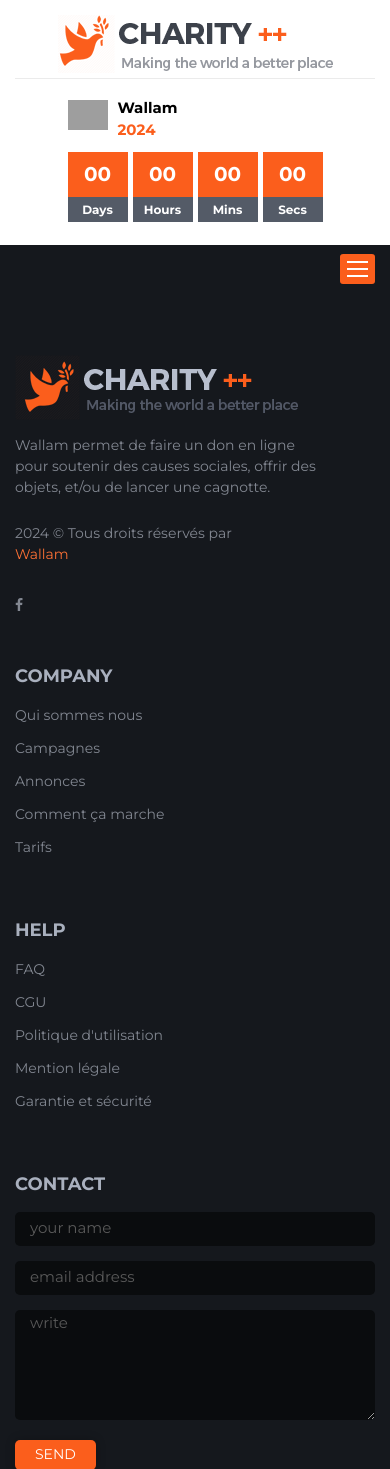
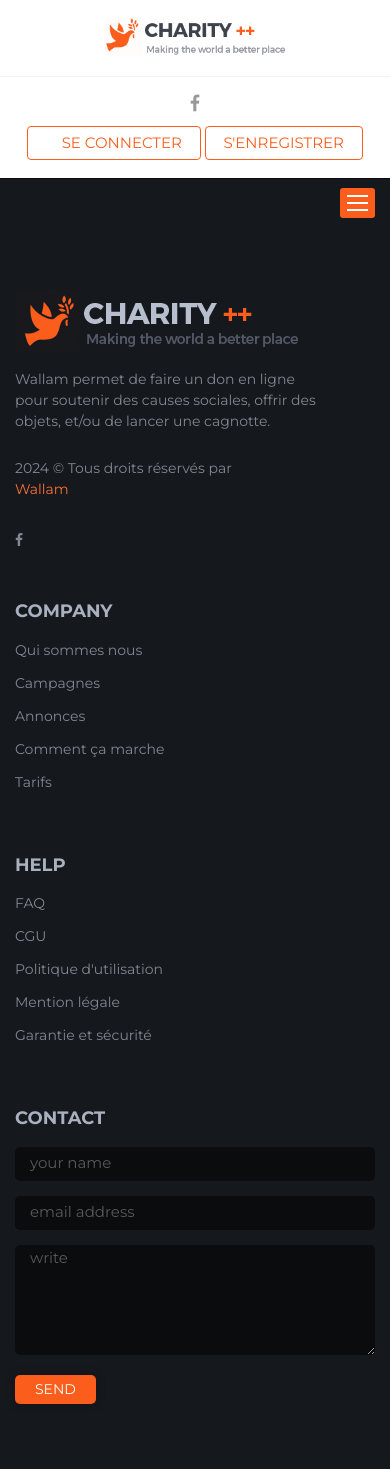
Before and after one commit to annemava/wallam, a Django app: page /annonce in a window 390 px wide. Shown: the top 1469 px of the page. After the commit the page ends 1404 px from the top, so only its background shows below. Run offline with Django 5.2, Linux system fonts and the light colour scheme; some libraries are stand-ins or nearby versions; some web fonts are replaced; grey boxes are pictures that could not be loaded.

Commit message:
new changes

```diff
--- a/core/views.py
+++ b/core/views.py
@@ -17,3 +17,11 @@ class CagnottePageView(TemplateView):
 
 class ErrorPageView(TemplateView):
     template_name = 'error-404.html'
+
+
+class LoginPageView(TemplateView):
+    template_name = 'account/login.html'
+
+
+class RegisterPageView(TemplateView):
+    template_name = 'account/register.html'
--- a/templates/annonce.html
+++ b/templates/annonce.html
@@ -2,6 +2,15 @@
 {% load static %}
 {% block title %} Wallam | Créer une annonce {% endblock %}
 {% block menu %}
+<ul class="nav navbar-nav">
+    <li>
+        <a href="{% url 'annonce' %}">Accueil</a>
+    </li>
+    <li>
+        <a href="{% url 'cagnotte' %}">Créer une cagnotte</a>
+    </li>
+    <li class="current"><a href="{% url 'annonce' %}">Créer une annonce</a></li>
+</ul>
 {% endblock %}
 {% block content %}
 {% endblock %}
--- a/templates/default.html
+++ b/templates/default.html
@@ -52,57 +52,28 @@
         <!-- end preloader -->
 
         <!-- Start header -->
-        <header id="header" class="header-style-three">
-            <div class="topbar">
-                <div class="upper-topbar">
+        <header id="header" class="header-style-four">
+            <div class="top-bar">
                 <div class="container">
                     <div class="row">
-                            <div class="col col-sm-9">
-                                <div class="contact-info">
-                                    <ul>
-                                        <!-- <li><i class="fa fa-map-marker"></i> Orlando, FL 32830, United States</li> -->
-                                        <li><i class="fa fa-mobile"></i> +237 620 21 00 29</li>
-                                        <li><i class="fa fa-envelope-o"></i> contact@wallam.cm</li>
-                                    </ul>
+                        <div class="col col-lg-6 col-md-5 col-sm-5">
+                            <div class="logo">
+                                <a href="index.html"><img src="{% static 'images/logo-2.png' %}" alt class="img img-responsive"></a>
                             </div>
                         </div>
-
-                            <div class="col col-sm-3">
+                        <div class="col col-lg-6 col-md-7 col-sm-7 social-links-btns">
                             <div class="social">
                                 <ul>
                                     <li><a href="#"><i class="fa fa-facebook"></i></a></li>
-                                        <!-- <li><a href="#"><i class="fa fa-twitter"></i></a></li>
-                                        <li><a href="#"><i class="fa fa-linkedin"></i></a></li>
-                                        <li><a href="#"><i class="fa fa-google-plus"></i></a></li>
-                                        <li><a href="#"><i class="fa fa-instagram"></i></a></li> -->
                                 </ul>
+                            </div>
+                            <div class="btns">
+                                <a href="{% url 'login' %}" class="btn theme-btn-s2"><i class="fi flaticon-black"></i> Se connecter</a>
+                                <a href="{% url 'register' %}" class="btn theme-btn-s2"><i class="fi flaticon-register"></i> S'enregistrer</a>
                             </div>
                         </div>
                     </div>
                 </div>
-                </div>
-
-                <div class="lower-topbar">
-                    <div class="container">
-                        <div class="row">
-                            <div class="col col-md-4">
-                                <div class="logo">
-                                    <a href="index.html"><img src="{% static 'images/logo-2.png' %}" alt class="img img-responsive"></a>
-                                </div>
-                            </div>
-                            <div class="col col-md-8">
-                                <div class="next-event">
-                                    <div class="subject">
-                                        <img src="{% static 'images/cycling.png' %}" alt>
-                                        <h5>Wallam <span>2024</span></h5>
-                                    </div>
-                                    <div id="clock"></div>
-                                </div>
-                            </div>
-                        </div>
-                    </div>
-                </div>
-
             </div> <!-- end top-bar -->
 
             <nav class="navigation navbar navbar-default" id="main-navigation">
@@ -120,12 +91,12 @@
                         {% block menu %}
                         <ul class="nav navbar-nav">
                             <li class="current">
-                                <a href="#">Accueil</a>
+                                <a href="{% url 'annonce' %}">Accueil</a>
                             </li>
                             <li class="">
-                                <a href="#">Créer une cagnotte</a>
+                                <a href="{% url 'cagnotte' %}">Créer une cagnotte</a>
                             </li>
-                            <li><a href="#">Créer une annonce</a></li>
+                            <li><a href="{% url 'annonce' %}">Créer une annonce</a></li>
                         </ul>
                         {% endblock %}
                     </div><!-- end of nav-collapse -->
--- a/wallam/urls.py
+++ b/wallam/urls.py
@@ -17,8 +17,11 @@ Including another URLconf
 from django.contrib import admin
 from django.urls import path, include
 from core import urls as core_url
+from core.views import LoginPageView, RegisterPageView
 
 urlpatterns = [
     path('admin/', admin.site.urls),
     path('', include(core_url)),
+    path('connexion', LoginPageView.as_view(), name='login'),
+    path('enregistrement', LoginPageView.as_view(), name='register'),
 ]
```
Also changed, not shown: templates/account/login.html (added, +10 -0 lines), templates/account/register.html (added, +10 -0 lines), templates/cagnotte.html (+9 -0 lines). Lines whose indentation alone changed are shown as unchanged.
